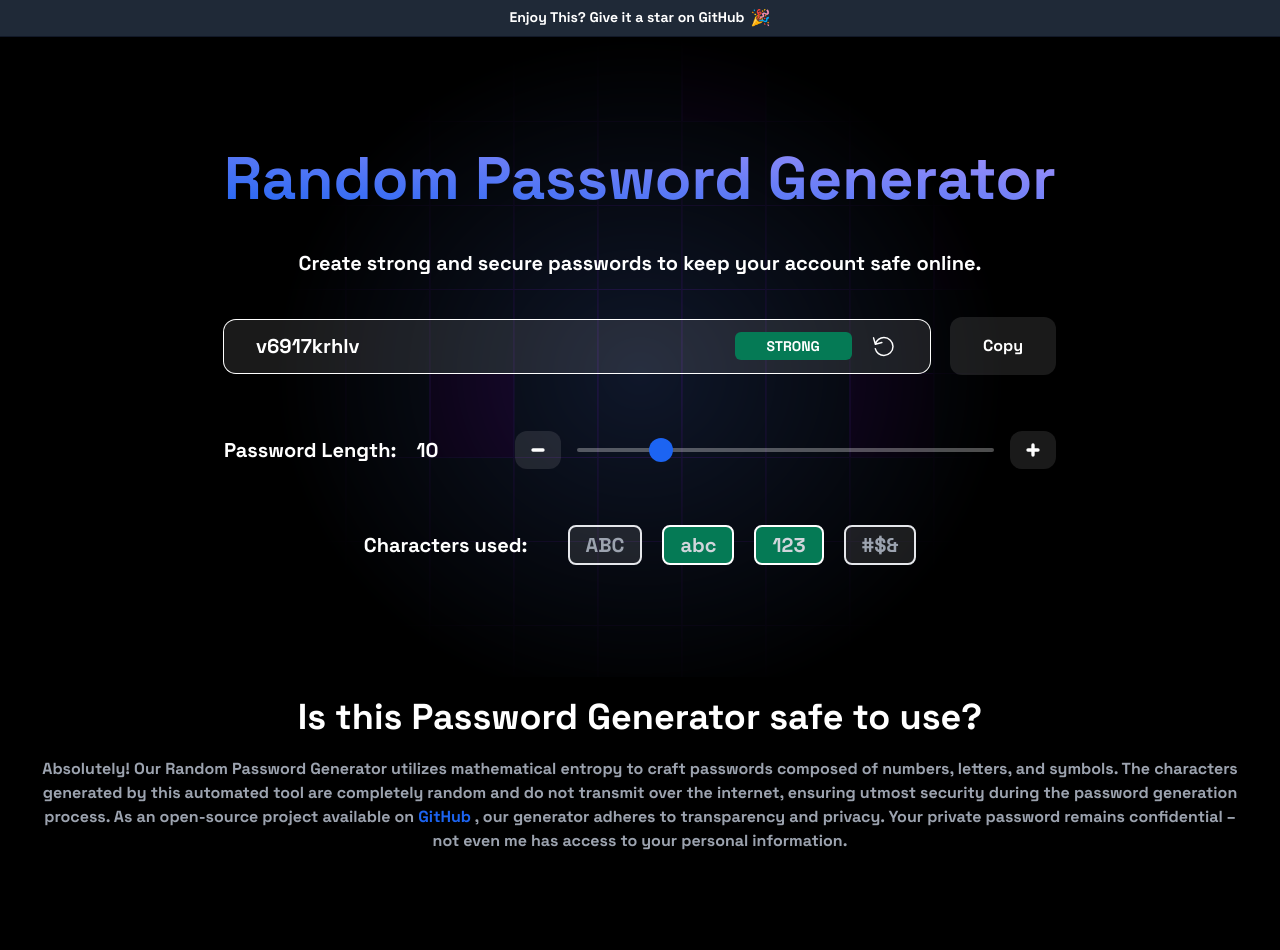
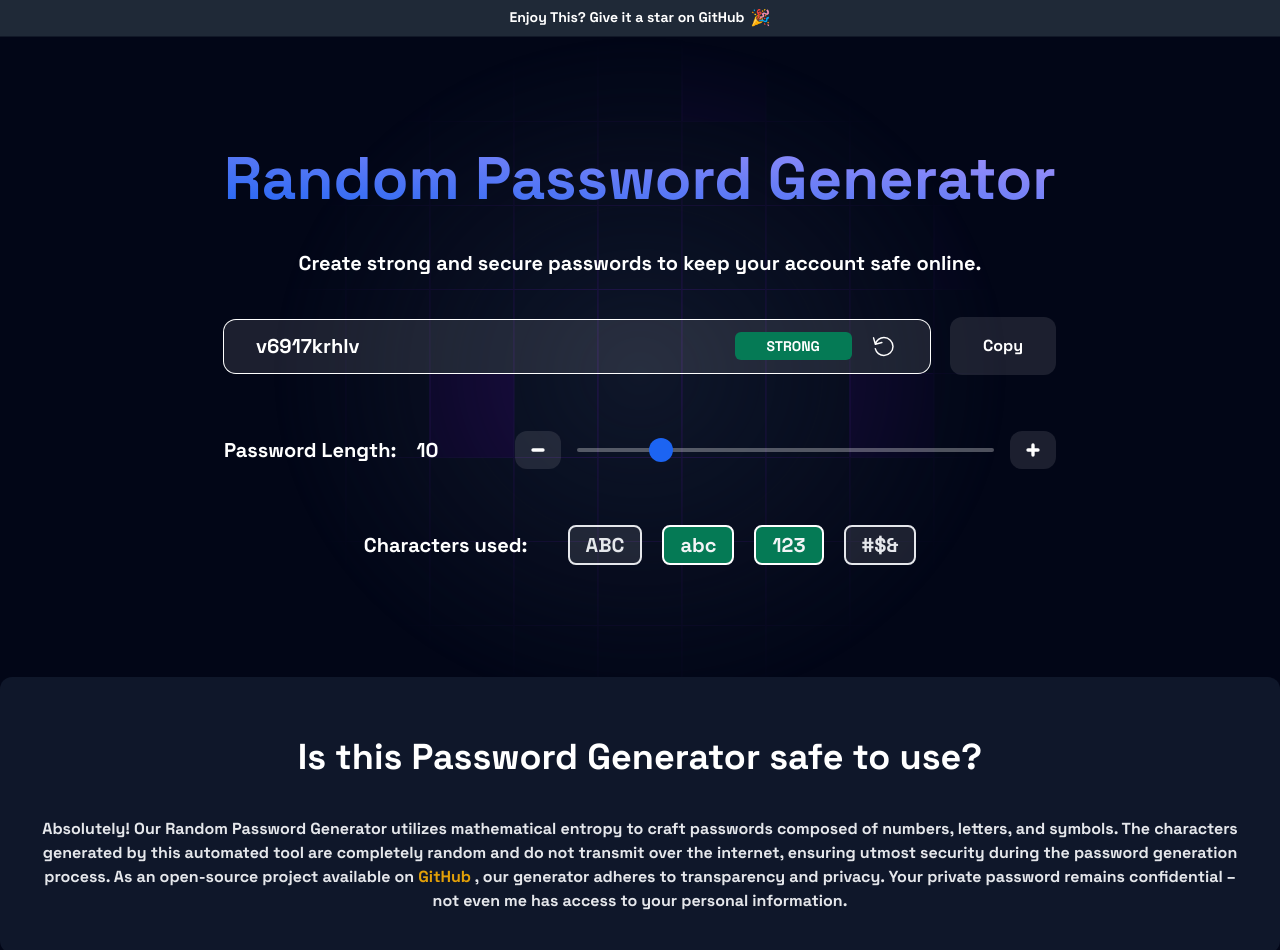
Before and after one commit to Swastikdan/Random-Password-Generator, a website: page index.html in a window 1280 px wide. Shown: the top 950 px of the page. Drawn offline with Linux system fonts and the light colour scheme.

Commit message:
accessibility

```diff
--- a/assets/input.css
+++ b/assets/input.css
@@ -6,6 +6,7 @@
     font-family: 'Space Grotesk';
     src: url('fonts/space-grotesk-latin-700.woff2') format('woff2'),
          url('fonts/space-grotesk-latin-700.woff') format('woff');
+    font-display: swap;
   }
 
 .space-grotesk{font-family: 'Space Grotesk';}
--- a/index.html
+++ b/index.html
@@ -27,7 +27,7 @@
     <link rel="shortcut icon" href="favicon.png" type="image/x-icon" />
     <link rel="stylesheet" href="style.css" />
   </head>
-  <body class="bg-black h-full mx-auto space-grotesk">
+  <body class="bg-slate-950 h-full mx-auto space-grotesk">
     <div id="preloader" style="position:fixed;overflow:hidden;width:100%;z-index:999" class="overflow-hidden">
       <div
         class="min-h-[100vh] flex flex-col bg-gray-950 border-gray-700 shadow-slate-700/[.7] z-50 fi">
@@ -112,7 +112,7 @@
               <ul class="flex space-x-3 md:space-x-5">
                 <li>
                   <input type="checkbox" id="includeUppercase" class="hidden peer" />
-                  <label for="includeUppercase" class="inline-flex items-center justify-between w-full px-4 py-1 border-2 border-gray-200 rounded-lg cursor-pointer hover:text-gray-300 dark:border-gray-700 peer-checked:border-white peer-checked:text-gray-300 peer-checked:bg-green-600 text-gray-400 bg-white/10 hover:bg-gray-700">
+                  <label for="includeUppercase" class="inline-flex items-center justify-between w-full px-4 py-1 border-2 border-gray-200 rounded-lg cursor-pointer hover:text-gray-300 dark:border-gray-700 peer-checked:border-white peer-checked:text-gray-100 peer-checked:bg-green-600 text-gray-200 bg-white/10 hover:bg-gray-700">
                     <div class="block">
                       <div class="w-full text-xl font-semibold">ABC</div>
                     </div>
@@ -120,7 +120,7 @@
                 </li>
                 <li>
                   <input type="checkbox" id="includeLowercase" class="hidden peer" checked />
-                  <label for="includeLowercase" class="inline-flex items-center justify-between w-full px-4 py-1 border-2 border-gray-200 rounded-lg cursor-pointer hover:text-gray-300 dark:border-gray-700 peer-checked:border-white peer-checked:text-gray-300 peer-checked:bg-green-600 text-gray-400 bg-white/10 hover:bg-gray-700">
+                  <label for="includeLowercase" class="inline-flex items-center justify-between w-full px-4 py-1 border-2 border-gray-200 rounded-lg cursor-pointer hover:text-gray-300 dark:border-gray-700 peer-checked:border-white peer-checked:text-gray-100 peer-checked:bg-green-600 text-gray-200 bg-white/10 hover:bg-gray-700">
                     <div class="block">
                       <div class="w-full text-xl font-semibold">abc</div>
                     </div>
@@ -128,7 +128,7 @@
                 </li>
                 <li>
                   <input type="checkbox" id="includeNumbers" class="hidden peer" checked />
-                  <label for="includeNumbers" class="inline-flex items-center justify-between w-full px-4 py-1 border-2 border-gray-200 rounded-lg cursor-pointer hover:text-gray-300 dark:border-gray-700 peer-checked:border-white peer-checked:text-gray-300 peer-checked:bg-green-600 text-gray-400 bg-white/10 hover:bg-gray-700">
+                  <label for="includeNumbers" class="inline-flex items-center justify-between w-full px-4 py-1 border-2 border-gray-200 rounded-lg cursor-pointer hover:text-gray-300 dark:border-gray-700 peer-checked:border-white peer-checked:text-gray-100 peer-checked:bg-green-600 text-gray-200 bg-white/10 hover:bg-gray-700">
                     <div class="block">
                       <div class="w-full text-xl font-semibold">123</div>
                     </div>
@@ -136,7 +136,7 @@
                 </li>
                 <li>
                   <input type="checkbox" id="includeSpecial" value="" class="hidden peer" />
-                  <label for="includeSpecial" class="inline-flex items-center justify-between w-full px-4 py-1 border-2 border-gray-200 rounded-lg cursor-pointer hover:text-gray-300 dark:border-gray-700 peer-checked:border-white peer-checked:text-gray-300 peer-checked:bg-green-600 text-gray-400 bg-white/10 hover:bg-gray-700">
+                  <label for="includeSpecial" class="inline-flex items-center justify-between w-full px-4 py-1 border-2 border-gray-200 rounded-lg cursor-pointer hover:text-gray-300 dark:border-gray-700 peer-checked:border-white peer-checked:text-gray-100 peer-checked:bg-green-600 text-gray-200 bg-white/10 hover:bg-gray-700">
                     <div class="block">
                       <div class="w-full text-xl font-semibold">#$&</div>
                     </div>
@@ -150,13 +150,13 @@
     </main>
     <div id="copy-message" class="text-white fixed z-50 bottom-10 pb-5 flex justify-center items-center text-center w-screen"></div>
     </div>
-    <div class=" max-w-[85rem] px-4 sm:px-6 lg:px-8 mx-auto pb-20  ">
-      <div class="text-center">
+    <div class=" max-w-[85rem] px-4 sm:px-6 lg:px-8 mx-auto py-10 bg-slate-900 rounded-xl  ">
+      <div class="text-center ">
         <h3 class="text-2xl text-white sm:text-4xl font-bold my-5 px-4 sm:px-6 lg:px-8"> Is this Password Generator safe to use? </h3>
-        <p class="text-gray-400 text-base">Absolutely! Our Random Password Generator utilizes mathematical entropy to craft passwords composed of numbers, letters, and symbols. The characters generated by this automated tool are completely random and do not transmit over the internet, ensuring utmost security during the password generation process. As an open-source project available on <a class="text-blue-600" href="https://github.com/Swastikdan/Random-Password-Generator" rel="noreferrer" target="_blank">GitHub </a>, our generator adheres to transparency and privacy. Your private password remains confidential – not even me has access to your personal information. </p>
+        <p class="pt-5 text-gray-200 text-base">Absolutely! Our Random Password Generator utilizes mathematical entropy to craft passwords composed of numbers, letters, and symbols. The characters generated by this automated tool are completely random and do not transmit over the internet, ensuring utmost security during the password generation process. As an open-source project available on <a class="text-yellow-400" href="https://github.com/Swastikdan/Random-Password-Generator" rel="noreferrer" target="_blank">GitHub </a>, our generator adheres to transparency and privacy. Your private password remains confidential – not even me has access to your personal information. </p>
       </div>
     </div>
-    <h3 class="text-center text-2xl text-white sm:text-4xl font-bold my-5 px-4 sm:px-6 lg:px-8"> What makes a password strong? </h3>
+    <h3 class="text-center text-2xl text-white sm:text-4xl font-bold my-5 px-4 sm:px-6 lg:px-8 pt-10"> What makes a password strong? </h3>
     <div class="max-w-[85rem] px-4 py-10 sm:px-6 lg:px-8 lg:py-14 mx-auto">
       <div class="grid md:grid-cols-3 items-center gap-4 lg:gap-8">
         <!-- Icon Block -->
```
Also changed, not shown: public/style.css.
